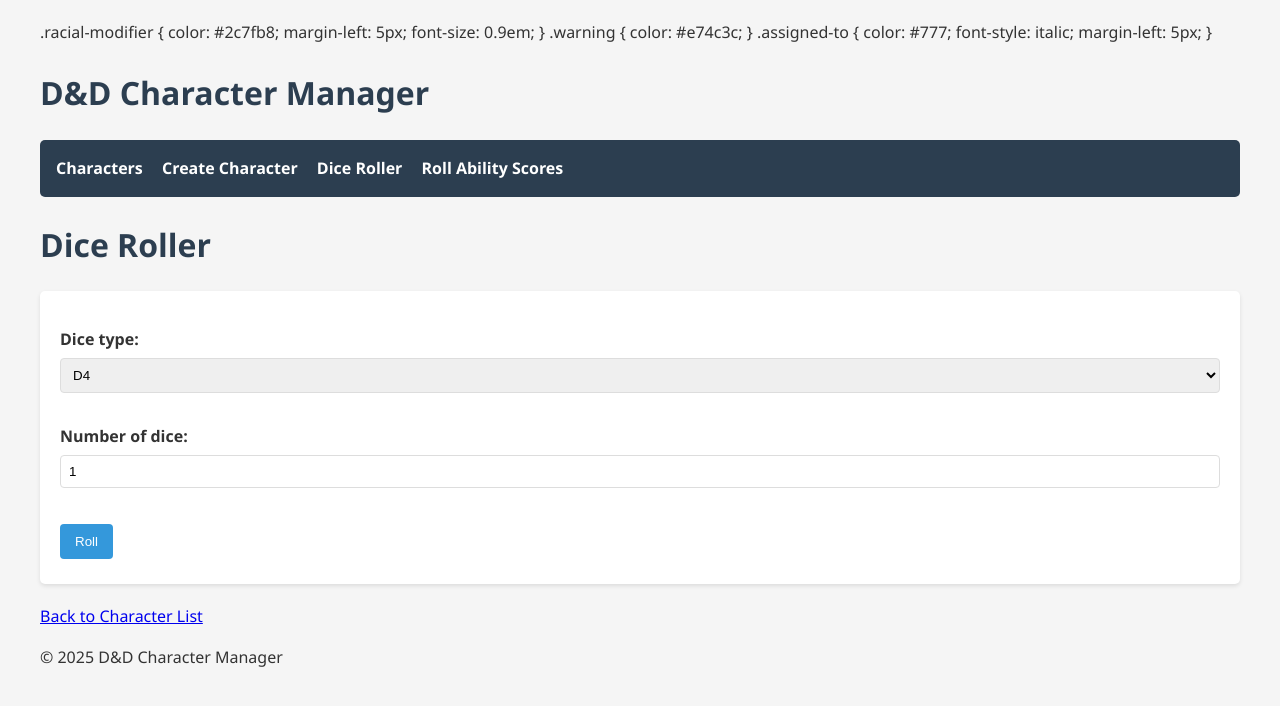
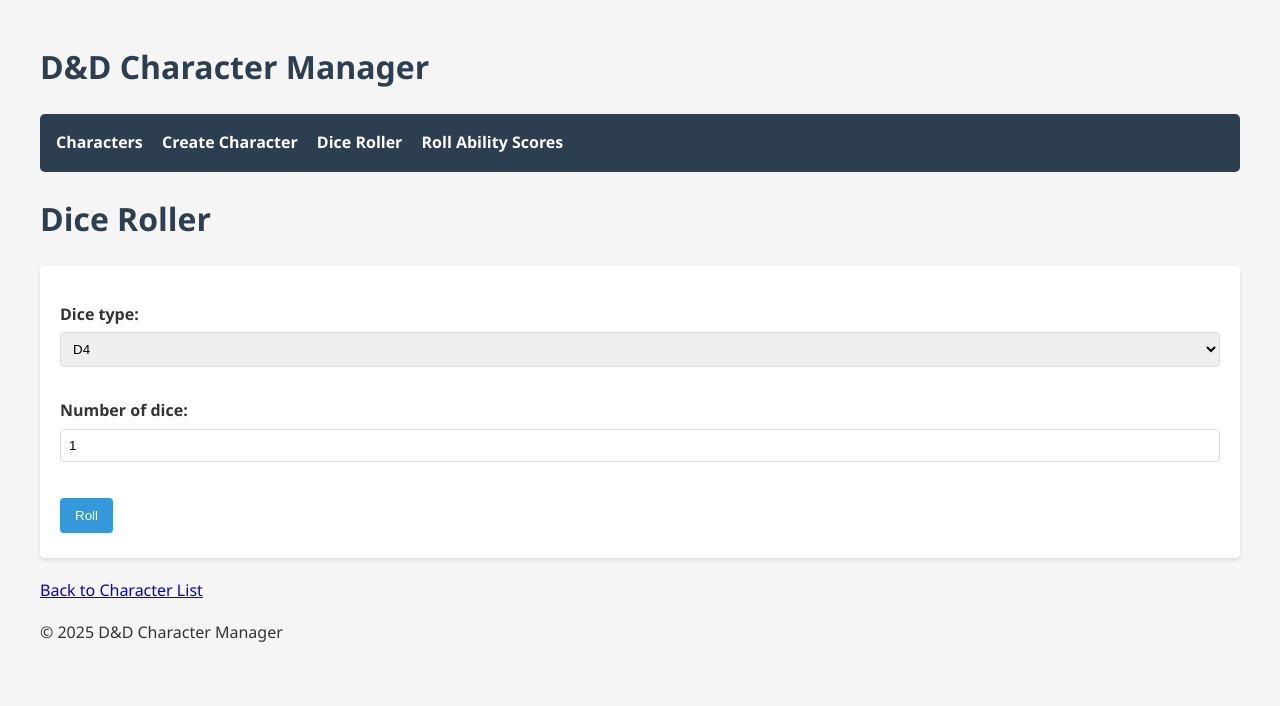
Before and after one commit to Spurgelwurg/DnD_Django, a Django app: page /game/character/roll_dice/ in a window 1280 px wide. Shown: the top 706 px of the page. Run offline with Django 5.2, Linux system fonts and the light colour scheme.

Commit message:
fix(9): fix base.html

```diff
--- a/game/templates/base.html
+++ b/game/templates/base.html
@@ -177,21 +177,6 @@
         }
     </style>
     {% block extra_head %}
-        .racial-modifier {
-        color: #2c7fb8;
-        margin-left: 5px;
-        font-size: 0.9em;
-        }
-
-        .warning {
-        color: #e74c3c;
-        }
-
-        .assigned-to {
-        color: #777;
-        font-style: italic;
-        margin-left: 5px;
-        }
     {% endblock %}
 </head>
 <body>
```
